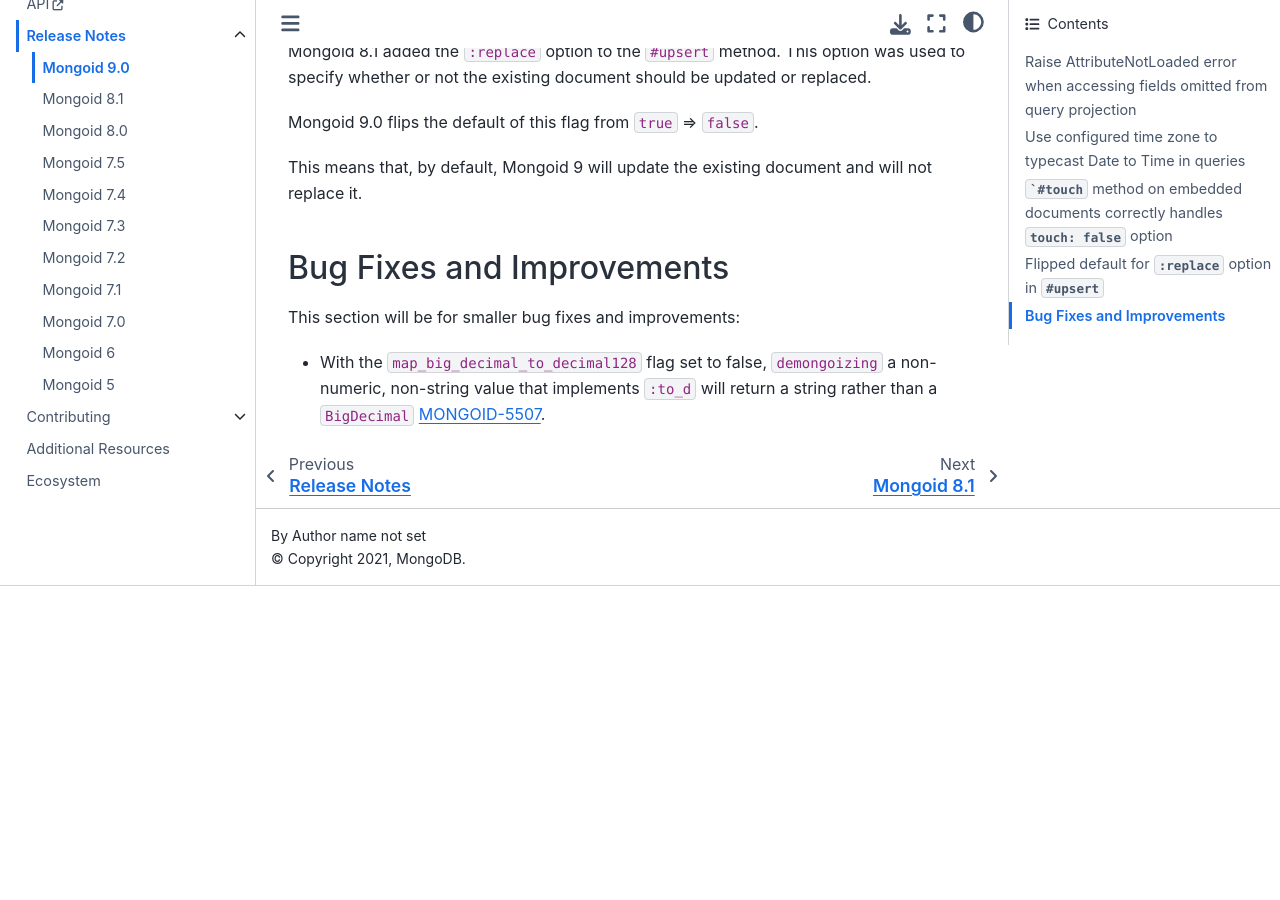
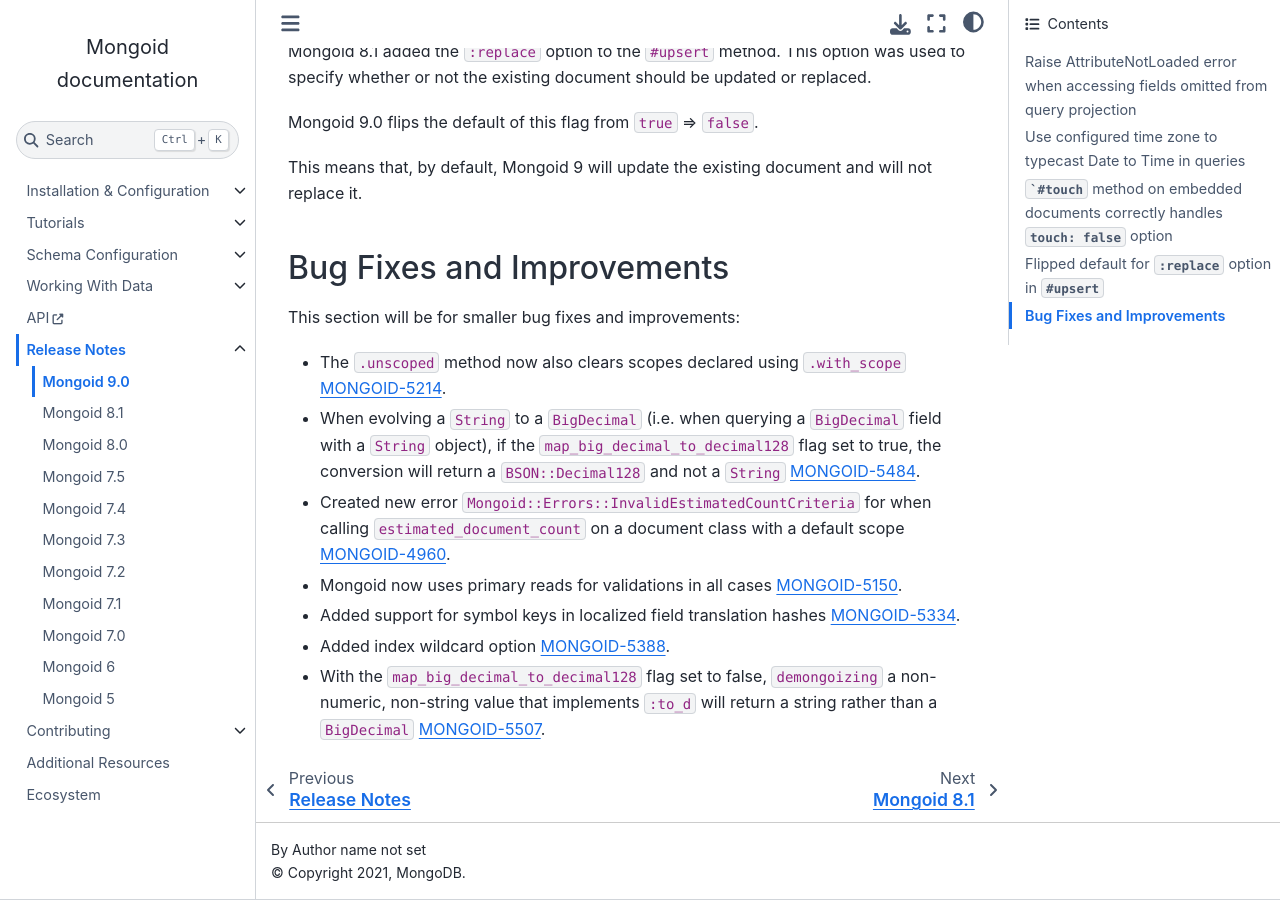
Before and after one commit to i80and/docs-mongoid, a Sphinx documentation site: the page built from docs/release-notes/mongoid-9.0.txt, in a window 1280 px wide and 900 px high, scrolled down 2405 px. Built offline with Sphinx 7.4.7 and the Sphinx Book theme 1.1.4, drawn with Linux system fonts in a browser that asks for light colours; before the commit the page ends 2991 px from its top, so only the background shows below that.

Commit message:
MONGOID-5515 Add release notes for smaller bug fixes/improvements for 9.0 features until now (#5496)
* MONGOID-5515 Add release notes for smaller bug fixes/improvements for 9.0 features until now

* reordering

```diff
--- a/docs/release-notes/mongoid-9.0.txt
+++ b/docs/release-notes/mongoid-9.0.txt
@@ -127,6 +127,23 @@ Bug Fixes and Improvements
 
 This section will be for smaller bug fixes and improvements:
 
+- The ``.unscoped`` method now also clears scopes declared using ``.with_scope``
+  `MONGOID-5214 <https://jira.mongodb.org/browse/MONGOID-5214>`_.
+- When evolving a ``String`` to a ``BigDecimal`` (i.e. when querying a
+  ``BigDecimal`` field with a ``String`` object), if the
+  ``map_big_decimal_to_decimal128`` flag set to true, the conversion will
+  return a ``BSON::Decimal128`` and not a ``String``
+  `MONGOID-5484 <https://jira.mongodb.org/browse/MONGOID-5484>`_.
+- Created new error ``Mongoid::Errors::InvalidEstimatedCountCriteria`` for
+  when calling ``estimated_document_count`` on a document class with a
+  default scope
+  `MONGOID-4960 <https://jira.mongodb.org/browse/MONGOID-4960>`_.
+- Mongoid now uses primary reads for validations in all cases
+  `MONGOID-5150 <https://jira.mongodb.org/browse/MONGOID-5150>`_.
+- Added support for symbol keys in localized field translation hashes
+  `MONGOID-5334 <https://jira.mongodb.org/browse/MONGOID-5334>`_.
+- Added index wildcard option
+  `MONGOID-5388 <https://jira.mongodb.org/browse/MONGOID-5388>`_.
 - With the ``map_big_decimal_to_decimal128`` flag set to false, ``demongoizing``
   a non-numeric, non-string value that implements ``:to_d`` will return a string
   rather than a ``BigDecimal``
```
